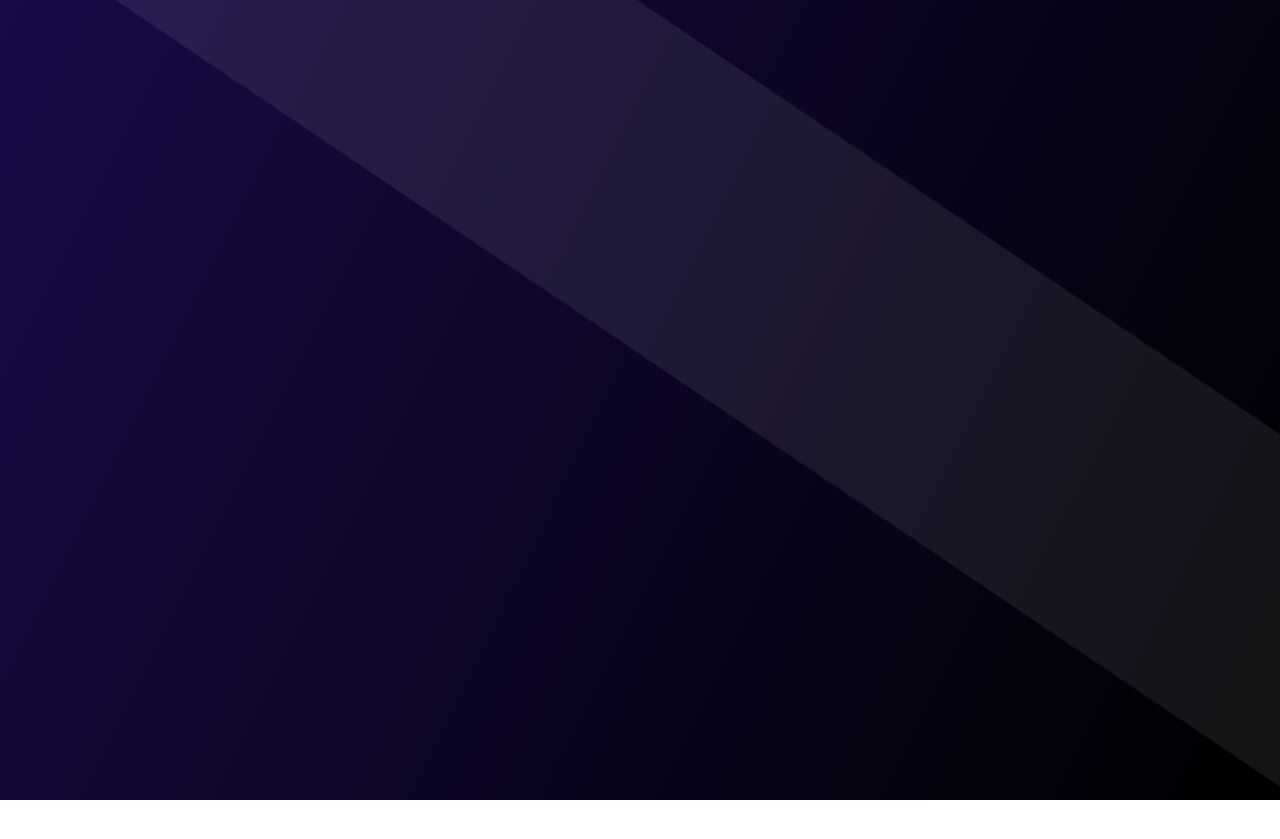
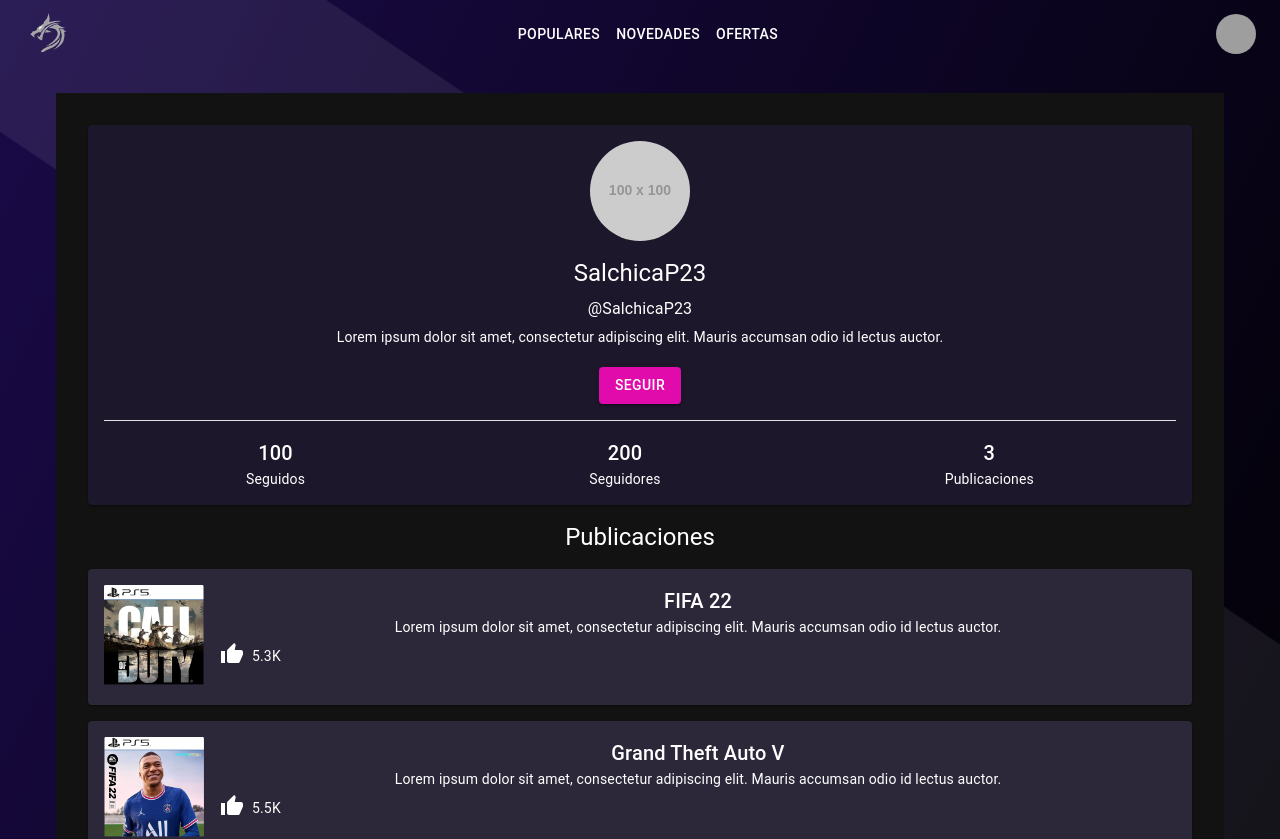
Before and after one commit to Thiago2309/PaginaVideojuego, a React (Create React App) app: page /profile in a window 1280 px wide. Before the commit this address had no page. Shown: the top 839 px of the page. Before the commit the page ends 800 px from the top, so only its background shows below. Built offline with nearby package versions, Linux system fonts and the light colour scheme; grey boxes are pictures that could not be loaded.

Commit message:
Primer comit de perfil v1

```diff
--- /dev/null
+++ b/src/Components/Profile/ProfileView.tsx
@@ -0,0 +1,100 @@
+import React from 'react';
+import { Card, CardContent, Grid, Typography, Box, Button, Avatar, Divider } from '@mui/material';
+import { styled } from '@mui/material/styles';
+import ThumbUpIcon from '@mui/icons-material/ThumbUp';
+import FIFA22Image from '../../assets/images/juego1.png'; // Actualiza las rutas de las imágenes
+import GTAImage from '../../assets/images/juego2.png'; // Actualiza las rutas de las imágenes
+
+const ProfileHeader = styled(Card)(({ theme }) => ({
+  backgroundColor: '#1C172B',
+  color: '#ffffff',
+  padding: theme.spacing(2),
+  textAlign: 'center',
+  marginBottom: theme.spacing(2),
+}));
+
+const PostCard = styled(Card)(({ theme }) => ({
+  backgroundColor: '#2C2839',
+  color: '#ffffff',
+  margin: theme.spacing(2, 0),
+  padding: theme.spacing(2),
+}));
+
+const ProfileView: React.FC = () => {
+  return (
+    <Box sx={{ flexGrow: 1, padding: 4, backgroundColor: '#121212' }}>
+      <ProfileHeader>
+        <Avatar
+          sx={{ width: 100, height: 100, margin: 'auto', marginBottom: 2 }}
+          src="https://via.placeholder.com/100" // Sustituir con la ruta de la imagen del usuario
+        />
+        <Typography variant="h5" gutterBottom>SalchicaP23</Typography>
+        <Typography variant="body1" gutterBottom>@SalchicaP23</Typography>
+        <Typography variant="body2" gutterBottom>
+          Lorem ipsum dolor sit amet, consectetur adipiscing elit. Mauris accumsan odio id lectus auctor.
+        </Typography>
+        <Button variant="contained" sx={{ marginTop: 2, backgroundColor: '#E10AAB' }}>Seguir</Button>
+        <Divider sx={{ backgroundColor: '#ffffff', marginY: 2 }} />
+        <Grid container justifyContent="space-around">
+          <Grid item>
+            <Typography variant="h6">100</Typography>
+            <Typography variant="body2">Seguidos</Typography>
+          </Grid>
+          <Grid item>
+            <Typography variant="h6">200</Typography>
+            <Typography variant="body2">Seguidores</Typography>
+          </Grid>
+          <Grid item>
+            <Typography variant="h6">3</Typography>
+            <Typography variant="body2">Publicaciones</Typography>
+          </Grid>
+        </Grid>
+      </ProfileHeader>
+      <Typography variant="h5" gutterBottom>Publicaciones</Typography>
+      <PostCard>
+        <Grid container spacing={2}>
+          <Grid item>
+            <img src={FIFA22Image} alt="FIFA 22" style={{ width: 100, height: 100 }} />
+          </Grid>
+          <Grid item xs={12} sm container direction="column">
+            <Typography variant="h6">FIFA 22</Typography>
+            <Typography variant="body2" gutterBottom>
+              Lorem ipsum dolor sit amet, consectetur adipiscing elit. Mauris accumsan odio id lectus auctor.
+            </Typography>
+            <Grid container alignItems="center" spacing={1}>
+              <Grid item>
+                <ThumbUpIcon sx={{ color: '#ffffff' }} />
+              </Grid>
+              <Grid item>
+                <Typography variant="body2">5.3K</Typography>
+              </Grid>
+            </Grid>
+          </Grid>
+        </Grid>
+      </PostCard>
+      <PostCard>
+        <Grid container spacing={2}>
+          <Grid item>
+            <img src={GTAImage} alt="GTA V" style={{ width: 100, height: 100 }} />
+          </Grid>
+          <Grid item xs={12} sm container direction="column">
+            <Typography variant="h6">Grand Theft Auto V</Typography>
+            <Typography variant="body2" gutterBottom>
+              Lorem ipsum dolor sit amet, consectetur adipiscing elit. Mauris accumsan odio id lectus auctor.
+            </Typography>
+            <Grid container alignItems="center" spacing={1}>
+              <Grid item>
+                <ThumbUpIcon sx={{ color: '#ffffff' }} />
+              </Grid>
+              <Grid item>
+                <Typography variant="body2">5.5K</Typography>
+              </Grid>
+            </Grid>
+          </Grid>
+        </Grid>
+      </PostCard>
+    </Box>
+  );
+};
+
+export default ProfileView;
--- a/src/layout/Navegador/Navegador.tsx
+++ b/src/layout/Navegador/Navegador.tsx
@@ -1,23 +1,21 @@
 import * as React from 'react';
-import AppBar from '@mui/material/AppBar';
-import Toolbar from '@mui/material/Toolbar';
-import IconButton from '@mui/material/IconButton';
-import Menu from '@mui/material/Menu';
+import { AppBar, Toolbar, IconButton, Menu, Container, Avatar, Button, Tooltip, MenuItem, Box, Typography, Link, Grid } from '@mui/material';
 import MenuIcon from '@mui/icons-material/Menu';
-import Container from '@mui/material/Container';
-import Avatar from '@mui/material/Avatar';
-import Button from '@mui/material/Button';
-import Tooltip from '@mui/material/Tooltip';
-import MenuItem from '@mui/material/MenuItem';
+import { Link as RouterLink } from "react-router-dom";
 import Logo1 from '../../assets/images/logo.png';
-import { Box, Typography, Link, Grid } from "@mui/material";
-import { Link as RouterLink } from "react-router-dom";
+import Stack from '@mui/material/Stack';
 
-
-
-
-const pages = ['Populares', 'Novedades', 'Ofertas'];
-const settings = ['Perfil', 'Ajustes', 'Dashboard', 'Cerrar Sesión'];
+const pages = [
+  { name: 'Populares', path: '/populares' },
+  { name: 'Novedades', path: '/novedades' },
+  { name: 'Ofertas', path: '/ofertas' }
+];
+const settings = [
+  { name: 'Perfil', path: '/profile' },
+  { name: 'Ajustes', path: '/ajustes' },
+  { name: 'Dashboard', path: '/dashboard' },
+  { name: 'Cerrar Sesión', path: '/logout' }
+];
 
 function Navegador() {
   const [anchorElNav, setAnchorElNav] = React.useState<null | HTMLElement>(null);
@@ -44,7 +42,7 @@
         <Toolbar disableGutters>
           <Box sx={{ display: { xs: 'none', md: 'flex' }, mr: 1 }}>
             <Link component={RouterLink} to="/" sx={{ display: 'block' }}>
-              <img src={Logo1} alt="logo"style={{ height: '40px' }} />
+              <img src={Logo1} alt="logo" style={{ height: '40px' }} />
             </Link>
           </Box>
 
@@ -78,8 +76,8 @@
               }}
             >
               {pages.map((page) => (
-                <MenuItem key={page} onClick={handleCloseNavMenu}>
-                  <Typography textAlign="center">{page}</Typography>
+                <MenuItem key={page.name} onClick={handleCloseNavMenu} component={RouterLink} to={page.path}>
+                  <Typography textAlign="center">{page.name}</Typography>
                 </MenuItem>
               ))}
             </Menu>
@@ -88,11 +86,13 @@
           <Box sx={{ flexGrow: 1, display: { xs: 'none', md: 'flex' }, justifyContent: 'center' }}>
             {pages.map((page) => (
               <Button
-                key={page}
+                key={page.name}
                 onClick={handleCloseNavMenu}
+                component={RouterLink}
+                to={page.path}
                 sx={{ my: 2, color: 'white', display: 'block' }}
               >
-                {page}
+                {page.name}
               </Button>
             ))}
           </Box>
@@ -100,7 +100,9 @@
           <Box sx={{ flexGrow: 0 }}>
             <Tooltip title="Open settings">
               <IconButton onClick={handleOpenUserMenu} sx={{ p: 0 }}>
-                <Avatar alt="Remy Sharp" src="/static/images/avatar/2.jpg" />
+                <Stack direction="row" spacing={2}>
+                  <Avatar alt="Remy Sharp" src="/static/images/avatar/1.jpg" />
+                </Stack>
               </IconButton>
             </Tooltip>
             <Menu
@@ -120,8 +122,8 @@
               onClose={handleCloseUserMenu}
             >
               {settings.map((setting) => (
-                <MenuItem key={setting} onClick={handleCloseUserMenu}>
-                  <Typography textAlign="center">{setting}</Typography>
+                <MenuItem key={setting.name} onClick={handleCloseUserMenu} component={RouterLink} to={setting.path}>
+                  <Typography textAlign="center">{setting.name}</Typography>
                 </MenuItem>
               ))}
             </Menu>
--- /dev/null
+++ b/src/pages/Profile/ProfilePage.tsx
@@ -0,0 +1,42 @@
+import React from "react";
+import {
+    Card,
+    Grid,
+    CardContent,
+    Typography,
+    Avatar,
+    Box,
+} from "@mui/material";
+import { Comment, ThumbUp, ThumbDown } from "@mui/icons-material";
+import { useNavigate } from "react-router-dom";
+import Navegador from "../../layout/Navegador/Navegador";
+import Games from "../../Components/Comments/Game";
+import FooterView from "../../layout/Footer/FooterView";
+import ProfileView from "../../Components/Profile/ProfileView";
+
+const PublicNew: React.FC = () => {
+    const navigate = useNavigate();
+
+    const handleBackClick = () => {
+        navigate("/");
+    };
+
+    return (
+        <div>
+            <Navegador />
+            <Box sx={{ flexGrow: 1, p: 3, mx: { xs: 2, sm: 3, md: 5, lg: 4 } }}>
+                <Grid>
+                    <Grid item xs={12} md={4}>
+                        <ProfileView />
+                    </Grid>
+                </Grid>
+            </Box>
+            <Box sx={{ display: 'flex', gap: '1rem', marginTop: '1rem', justifyContent: 'center' }}>
+                {FooterView()}
+            </Box>
+        </div>
+    );
+    // <Grid container spacing={2}> para dividirlo en partes
+};
+
+export default PublicNew;
--- a/src/routes/routes.tsx
+++ b/src/routes/routes.tsx
@@ -6,6 +6,7 @@
 import GameDetails from "../pages/GameDetails/GameDetails";
 import GameOfferts from "../pages/GameOffert/GameOfferts";
 import PrivateRoute from "./PrivateRoute";
+import ProfilePage from "../pages/Profile/ProfilePage";
 import { AuthProvider } from "../context/AuthContext";
 
 const AppRoutes: React.FC = () => {
@@ -18,6 +19,7 @@
           <Route path="/register" element={<Register />} />
           <Route path="/gamedetails" element={<GameDetails />} />
           <Route path="/gameofferts" element={<GameOfferts />} />
+          <Route path="/profile" element={<ProfilePage />} />
         </Routes>
       </AuthProvider>
     </Router>
```
